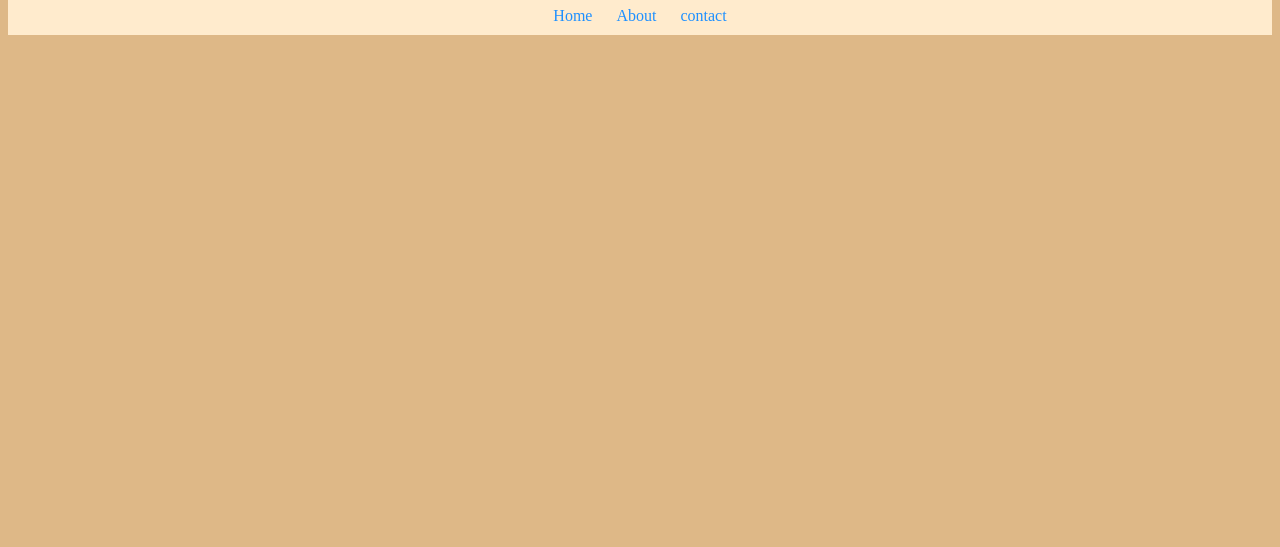
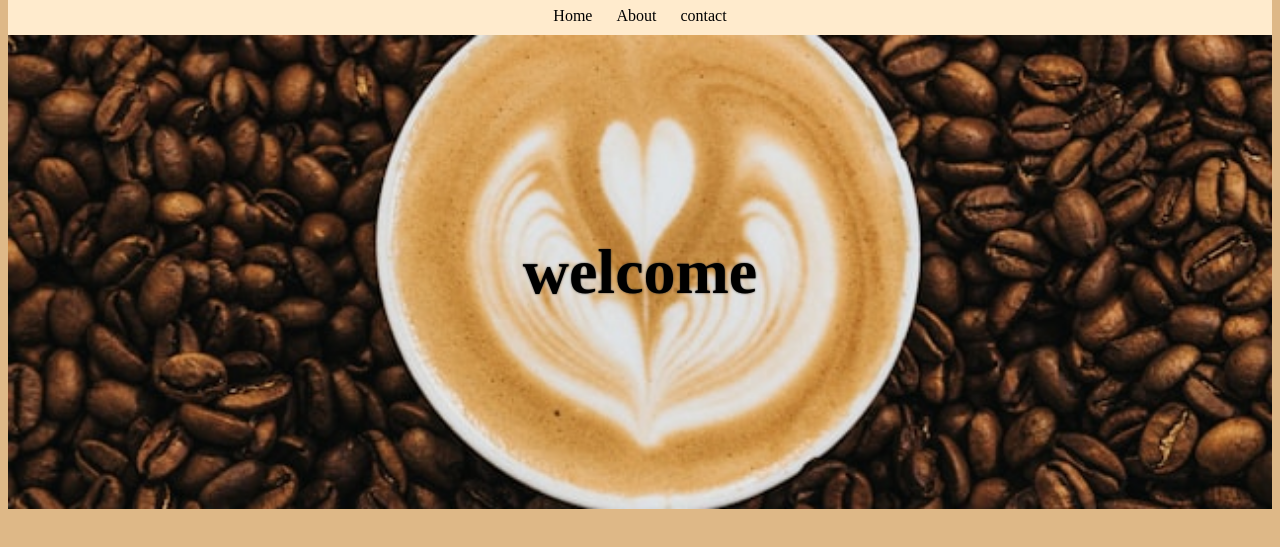
Before and after one commit to liao1002/website-developer, a plain HTML site: page index.html in a window 1280 px wide. Shown: the part 77-624 px from the top of the page. Drawn offline with Linux system fonts and the light colour scheme.

Commit message:
adding banner

```diff
--- a/index.html
+++ b/index.html
@@ -15,6 +15,9 @@
             <a href="contact.html">contact</a>
         </nav>
     </header>
+    <div class="banner">
+        <h1>welcome</h1>
+    </div>
     <main></main>
     <footer></footer>
 </body>
--- a/styles.css
+++ b/styles.css
@@ -16,8 +16,25 @@ body{
     background-color:rgb(153, 135, 95);
 }
 .navigation a {
-    color:dodgerblue;
+    color:black;
     display: inline-block;
     padding: 10px;
     text-decoration: none;
 }
+.banner {
+   /* vh = viewport height = window height */
+    min-height: 50vh;
+    background-image: url("images/nathan-dumlao-XOhI_kW_TaM-unsplash.jpg");
+    /*to fit image inside banner box, use background-size: contain; */
+    background-size: cover;
+    background-position: center;
+    background-repeat: no-repeat;
+}
+.banner h1{
+    text-align: center;
+    margin: 0px;
+    padding: 25vh;
+    color: black;
+    font-size: 4em;
+    text-shadow: 0px 0px 2px #333333;
+}
```
Also changed, not shown: images/nathan-dumlao-XOhI_kW_TaM-unsplash.jpg (added).
